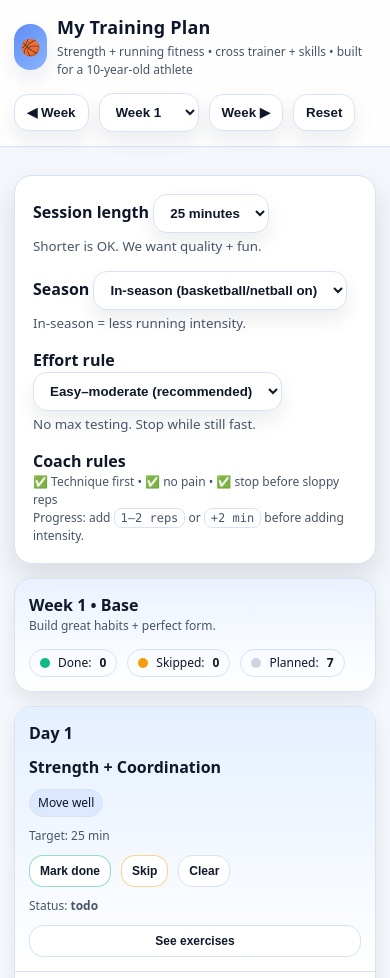
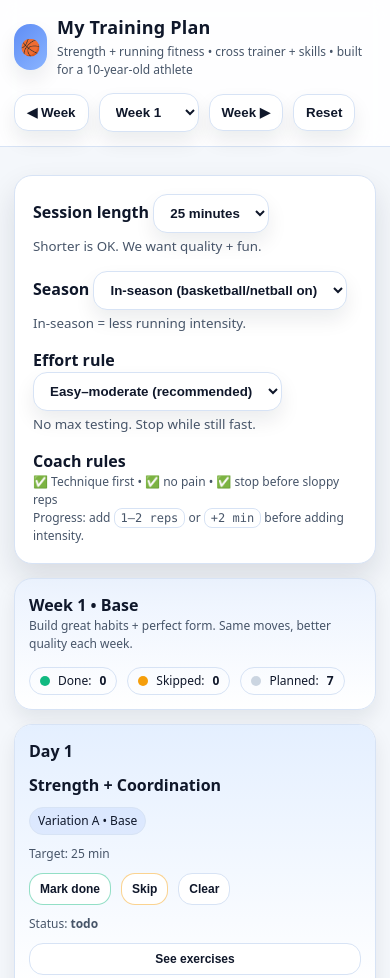
Before and after one commit to dmaher42/Isla_Training, a plain HTML site: page index.html in a window 390 px wide. Shown: the top 978 px of the page. Drawn offline with Linux system fonts and the light colour scheme.

Commit message:
Update index.html

```diff
--- a/index.html
+++ b/index.html
@@ -321,9 +321,19 @@
   const TOTAL_WEEKS = 12;
 
   function weekPhase(w){
-    if (w <= 4) return { name: "Base", note: "Build great habits + perfect form." };
-    if (w <= 8) return { name: "Build", note: "Slightly longer aerobic work + one extra set." };
-    return { name: "Sharpen", note: "Short, crisp speed + steady strength." };
+    if (w <= 4) return { name: "Base", note: "Build great habits + perfect form. Same moves, better quality each week." };
+    if (w <= 8) return { name: "Build", note: "Small progression: a little more volume/time, plus new variations." };
+    return { name: "Sharpen", note: "More variety: crisp speed, steady strength, and slightly longer aerobic." };
+  }
+
+  // Rotate exercise variations so the plan changes week-to-week.
+  // 0=A, 1=B, 2=C (repeat)
+  function weekVariant(w){
+    return (w - 1) % 3;
+  }
+
+  function variantLabel(v){
+    return v === 0 ? "A" : v === 1 ? "B" : "C";
   }
 
   // ---- exercise library (images optional)
@@ -397,15 +407,95 @@
     const easy = cfg.effort === "easy";
     const len = Number(cfg.sessionLen);
 
-    // Scaling knobs
-    const aerobicMain = clamp(len - 10, 12, 30);
-    const strengthRounds = len <= 25 ? 2 : len <= 35 ? 3 : 4;
-    const speedReps = inSeason ? 3 : 4; // keep speed light in-season
+    const phase = weekPhase(Number(cfg.week));
+    const v = weekVariant(Number(cfg.week));
 
+    // ---- scaling (week-based progression)
+    // Aerobic: +2 min each week within a phase, capped.
+    const baseAerobic = clamp(len - 12, 12, 30);
+    const aerobicBump = (phase.name === "Base") ? (cfg.week - 1) * 1 :
+                        (phase.name === "Build") ? 4 + (cfg.week - 5) * 1 :
+                        8 + (cfg.week - 9) * 1;
+    const aerobicMain = clamp(baseAerobic + aerobicBump, 12, 30);
+
+    // Strength rounds: Base 2–3, Build 3, Sharpen 3–4 depending on session length.
+    let strengthRounds = len <= 25 ? 2 : len <= 35 ? 3 : 4;
+    if (phase.name === "Base") strengthRounds = Math.min(strengthRounds, 3);
+    if (phase.name === "Build") strengthRounds = Math.max(2, Math.min(strengthRounds, 3));
+    if (phase.name === "Sharpen") strengthRounds = Math.max(3, strengthRounds);
+
+    // Speed reps: fewer in-season; slightly more off-season; never to fatigue.
+    let speedReps = inSeason ? 3 : 4;
+    if (phase.name === "Base") speedReps = Math.min(speedReps, 3);
+    if (phase.name === "Sharpen") speedReps = Math.min(speedReps + (inSeason ? 0 : 1), 5);
+
+    // ---- weekly exercise variations (A/B/C)
+    // Keep patterns the same, swap variations to keep it fresh.
+    const squatVar = v === 0
+      ? item("Box Squat — 8–10", "Box Squat")
+      : v === 1
+        ? item("Tempo Box Squat (3 sec down) — 6–8", "Box Squat")
+        : item("Pause Box Squat (1 sec on box) — 6–8", "Box Squat");
+
+    const pushVar = v === 0
+      ? item("Incline Push-Up — 8–12", "Incline Push-Up")
+      : v === 1
+        ? item("Incline Push-Up (slow down) — 6–10", "Incline Push-Up")
+        : item("Incline Push-Up (narrow hands) — 6–10", "Incline Push-Up");
+
+    const balanceVar = v === 0
+      ? item("Single-Leg Balance Reach — 6/side", "Single-Leg Balance Reach")
+      : v === 1
+        ? item("Single-Leg Balance Reach (eyes forward) — 6/side", "Single-Leg Balance Reach")
+        : item("Single-Leg Balance Reach (hold 2 sec) — 5/side", "Single-Leg Balance Reach");
+
+    const crawlVar = v === 0
+      ? item("Bear Crawl — 15–20m", "Bear Crawl")
+      : v === 1
+        ? item("Bear Crawl (backwards) — 10–15m", "Bear Crawl")
+        : item("Bear Crawl (slow + quiet feet) — 10–15m", "Bear Crawl");
+
+    const coreVar = v === 0
+      ? item("Plank Shoulder Taps — 10 taps", "Plank Shoulder Taps")
+      : v === 1
+        ? item("Plank Hold — 20–30s", "Plank Shoulder Taps")
+        : item("Plank Shoulder Taps — 12 taps", "Plank Shoulder Taps");
+
+    const speedSet = v === 0
+      ? [
+          item(`A-Skips — ${speedReps}×20m`, "A-Skips"),
+          item(`Side Shuffle — ${speedReps}×15m`, "Side Shuffle"),
+          item(`Backpedal + Sprint — ${speedReps} reps`, "Backpedal + Sprint")
+        ]
+      : v === 1
+        ? [
+            item(`A-Skips — ${speedReps}×20m`, "A-Skips"),
+            item(`Side Shuffle — ${speedReps}×15m`, "Side Shuffle"),
+            item(`Acceleration (10–15m) — ${speedReps} reps`, "")
+          ]
+        : [
+            item(`Fast feet (5 sec) + relax — ${speedReps} reps`, ""),
+            item(`Side Shuffle — ${speedReps}×15m`, "Side Shuffle"),
+            item(`Backpedal + Sprint — ${speedReps} reps`, "Backpedal + Sprint")
+          ];
+
+    const hingeVar = v === 0
+      ? item("DB Romanian Deadlift (light) — 8–10", "DB Romanian Deadlift")
+      : v === 1
+        ? item("DB Romanian Deadlift (slow down) — 6–8", "DB Romanian Deadlift")
+        : item("DB Romanian Deadlift (pause mid-shin) — 6–8", "DB Romanian Deadlift");
+
+    const rowVar = v === 0
+      ? item("Band/DB Row — 10", "Band/DB Row")
+      : v === 1
+        ? item("Band/DB Row (pause 1 sec) — 8–10", "Band/DB Row")
+        : item("Band/DB Row (slow return) — 8–10", "Band/DB Row");
+
+    // ---- Days
     const day1 = {
       day: "Day 1",
       focus: "Strength + Coordination",
-      tag: "Move well",
+      tag: `Variation ${variantLabel(v)} • ${phase.name}`,
       blocks: [
         block("Warm-up (5–7 min)", [
           item("March → jog in place", ""),
@@ -414,14 +504,14 @@
           item("World’s greatest stretch", "")
         ]),
         block(`Main (Rounds: ${strengthRounds})`, [
-          item(`Box Squat — 8–10`, "Box Squat"),
-          item(`Incline Push-Up — 8–12`, "Incline Push-Up"),
-          item(`Single-Leg Balance Reach — 6/side`, "Single-Leg Balance Reach"),
-          item(`Bear Crawl — 15–20m`, "Bear Crawl"),
-          item(`Plank Shoulder Taps — 10 taps`, "Plank Shoulder Taps"),
+          squatVar,
+          pushVar,
+          balanceVar,
+          crawlVar,
+          coreVar
         ]),
         block("Finish (fun, 5 min)", [
-          item("Footwork ladder / cone pattern", ""),
+          item(v === 2 ? "Cone zig-zag (easy)" : "Footwork ladder / cone pattern", ""),
           item("Stop while still sharp", "")
         ])
       ]
@@ -430,7 +520,7 @@
     const day2 = {
       day: "Day 2",
       focus: "Aerobic (Cross Trainer)",
-      tag: "Build engine",
+      tag: `Steady • ${phase.name}`,
       blocks: [
         block("Warm-up", [ item("Easy pace — 5 min", "") ]),
         block("Main", [
@@ -444,7 +534,7 @@
     const day3 = {
       day: "Day 3",
       focus: "Speed + Movement Skills",
-      tag: "Fast, not tired",
+      tag: `Variation ${variantLabel(v)} • ${inSeason ? "In-season" : "Off-season"}`,
       blocks: [
         block("Warm-up (5–7 min)", [
           item("Easy jog or march", ""),
@@ -452,9 +542,7 @@
           item("2 short relaxed accelerations", "")
         ]),
         block("Skills (quality reps)", [
-          item(`A-Skips — ${speedReps}×20m`, "A-Skips"),
-          item(`Side Shuffle — ${speedReps}×15m`, "Side Shuffle"),
-          item(`Backpedal + Sprint — ${speedReps} reps`, "Backpedal + Sprint"),
+          ...speedSet,
           item("Reaction game (clap/call) — 4–6 reps", "")
         ]),
         block("Rule", [ item("Stop while she still looks fast", "") ])
@@ -464,18 +552,18 @@
     const day4 = {
       day: "Day 4",
       focus: "Strength + Core",
-      tag: "Support running",
+      tag: `Variation ${variantLabel(v)} • Support running`,
       blocks: [
         block("Warm-up", [
           item("March → light jog", ""),
           item("Hip hinge practice", "")
         ]),
         block(`Main (Rounds: ${strengthRounds})`, [
-          item("Split Squat (short stance) — 6–8/side", ""),
-          item("DB Romanian Deadlift (light) — 8–10", "DB Romanian Deadlift"),
-          item("Band/DB Row — 10", "Band/DB Row"),
-          item("Side Plank — 20–30s/side", "Side Plank"),
-          item("Dead Bug — 8/side", "Dead Bug")
+          item(v === 1 ? "Split Squat (short stance, slow) — 6/side" : "Split Squat (short stance) — 6–8/side", ""),
+          hingeVar,
+          rowVar,
+          item(v === 2 ? "Side Plank — 25–35s/side" : "Side Plank — 20–30s/side", "Side Plank"),
+          item(v === 0 ? "Dead Bug — 8/side" : "Dead Bug — 10/side", "Dead Bug")
         ]),
         block("Rule", [
           item("No grinding reps. Perfect form only.", "")
@@ -486,15 +574,14 @@
     const day5 = {
       day: "Day 5",
       focus: "Aerobic Endurance",
-      tag: inSeason ? "Easy" : "Build"
-      ,
+      tag: inSeason ? "Easy" : "Build",
       blocks: [
         block("Option A: Cross trainer", [
-          item(`Easy–moderate — ${clamp(len, 25, 40)} min`, ""),
+          item(`Easy–moderate — ${clamp(aerobicMain + 8, 20, 40)} min`, ""),
           item("Smooth, steady pace", "")
         ]),
         block("Option B: Run/Walk (only if not too many team sessions)", [
-          item(inSeason ? "Keep it very easy (no hard intervals)." : "3 min run / 2 min walk × 6–8", ""),
+          item(inSeason ? "Keep it very easy (no hard intervals)." : (phase.name === "Sharpen" ? "4 min run / 2 min walk × 6" : "3 min run / 2 min walk × 6–8"), ""),
           item("If anything hurts: switch to cross trainer.", "")
         ])
       ]
@@ -505,7 +592,7 @@
       focus: "Fun Conditioning (Optional)",
       tag: "Play",
       blocks: [
-        block("Pick ONE (20–30 min)", [
+        block(inSeason ? "Pick ONE (10–25 min)" : "Pick ONE (20–30 min)", [
           item("Small-sided game / backyard drills", ""),
           item("Bike ride", ""),
           item("Obstacle course", ""),
```
